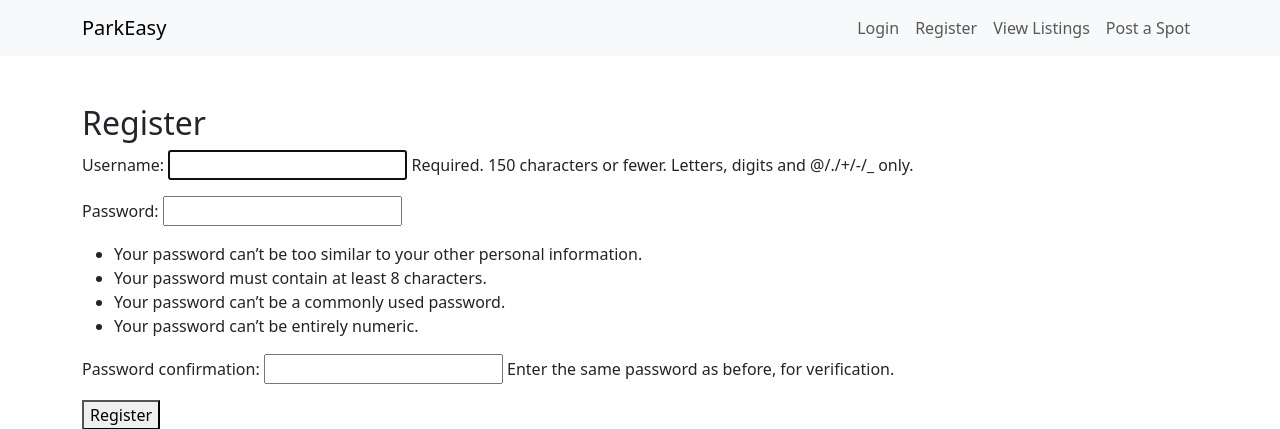
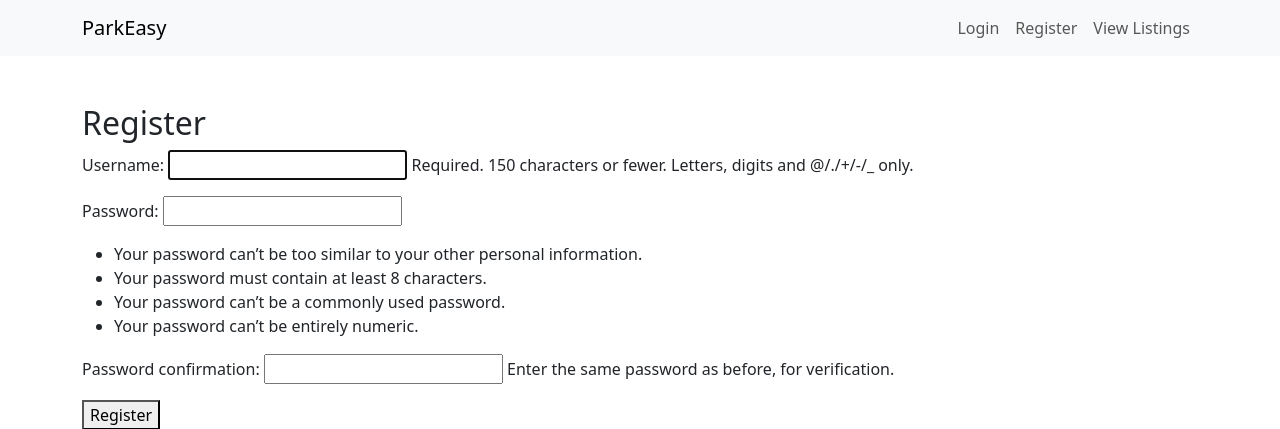
Before and after one commit to maazimam/parkeasy, a Django app: page /accounts/register/ in a window 1280 px wide. Shown: the top 429 px of the page. Run offline with Django 5.2, Linux system fonts and the light colour scheme.

Commit message:
fixed requirements/README and hid post a spot option from unauthenticated users

```diff
--- a/requirements.txt
+++ b/requirements.txt
@@ -1,5 +1,5 @@
 asgiref==3.8.1
-backports.zoneinfo==0.2.1
+django-widget-tweaks
 Django==4.2.19
 psycopg2==2.9.10
 sqlparse==0.5.3
--- a/templates/navbar.html
+++ b/templates/navbar.html
@@ -9,7 +9,12 @@
                 <li class="nav-item"><a class="nav-link" href="{% url 'login' %}">Login</a></li>
                 <li class="nav-item"><a class="nav-link" href="{% url 'register' %}">Register</a></li>
                 <li class="nav-item"><a class="nav-link" href="{% url 'view_listings' %}">View Listings</a></li>
-                <li class="nav-item"><a class="nav-link" href="{% url 'create_listing' %}">Post a Spot</a></li>
+                <li class="nav-item">
+                    {% if user.is_authenticated %}
+                        <a class="nav-link" href="{% url 'create_listing' %}">Post a Spot</a>
+                    {% endif %}
+                </li>
+
             </ul>
         </div>
     </div>
```
Also changed, not shown: README.md.
